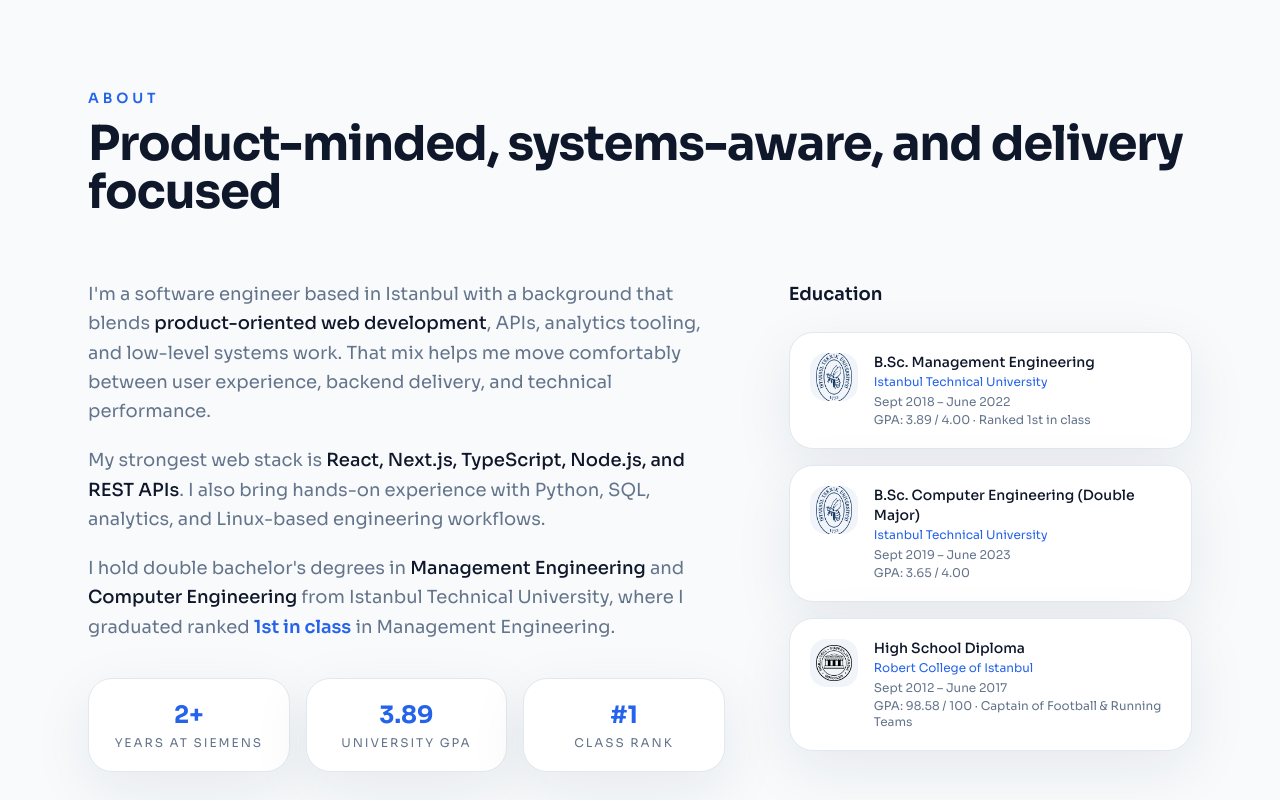
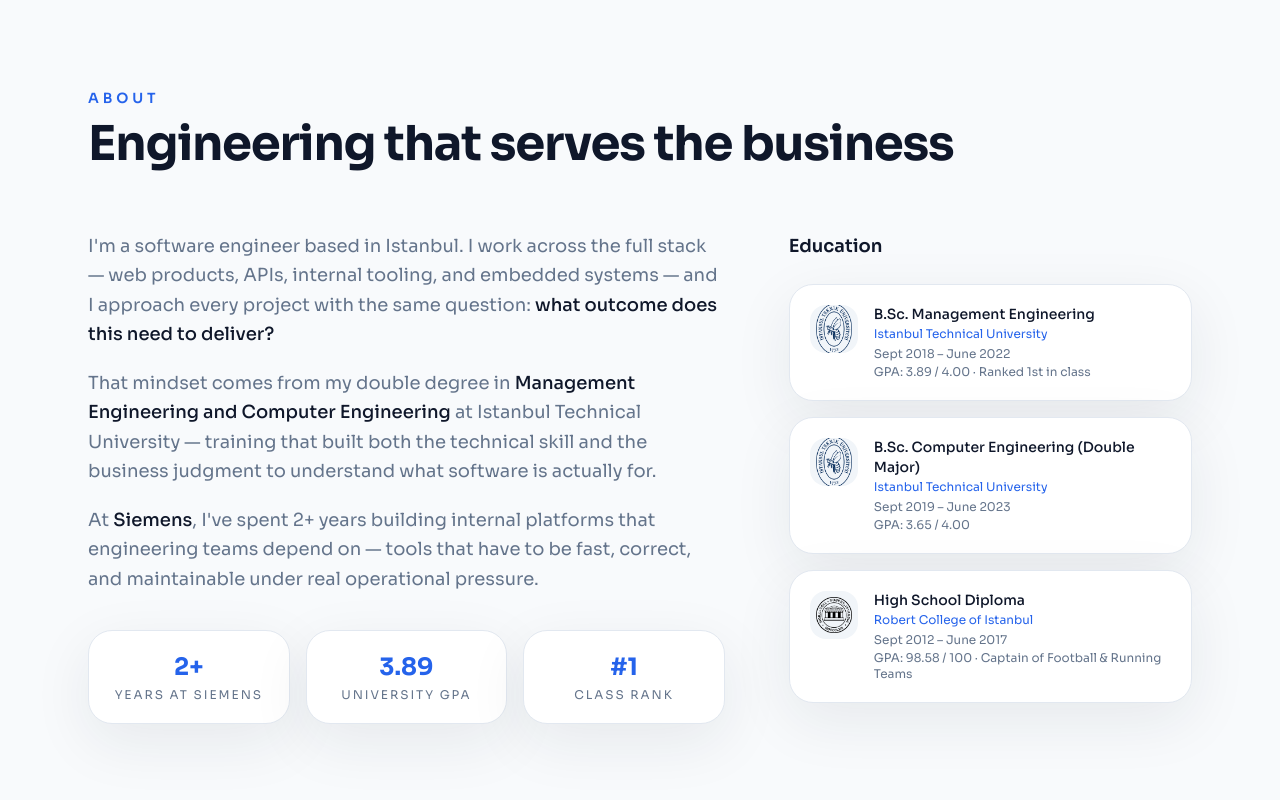
Before and after one commit to tugayapucu/tugaykapucu.com, a Next.js app: page / in a window 1280 px wide. Shown: the part 840-1640 px from the top of the page. Built offline with nearby package versions, Linux system fonts and the light colour scheme.

Commit message:
feat(sections): business-outcome framing across all sections

```diff
--- a/src/components/AboutSection.tsx
+++ b/src/components/AboutSection.tsx
@@ -20,7 +20,7 @@ export default function AboutSection() {
             About
           </p>
           <h2 className="text-4xl font-bold tracking-tight text-[var(--color-text)] sm:text-5xl">
-            Product-minded, systems-aware, and delivery focused
+            Engineering that serves the business
           </h2>
         </motion.div>
 
@@ -31,37 +31,28 @@ export default function AboutSection() {
             className="space-y-5 lg:col-span-3"
           >
             <p className="text-lg leading-relaxed text-[var(--color-text-muted)]">
-              I&apos;m a software engineer based in Istanbul with a background
-              that blends{" "}
+              I&apos;m a software engineer based in Istanbul. I work across the
+              full stack — web products, APIs, internal tooling, and embedded
+              systems — and I approach every project with the same question:{" "}
               <span className="font-medium text-[var(--color-text)]">
-                product-oriented web development
+                what outcome does this need to deliver?
               </span>
-              , APIs, analytics tooling, and low-level systems work. That mix
-              helps me move comfortably between user experience, backend
-              delivery, and technical performance.
             </p>
             <p className="text-lg leading-relaxed text-[var(--color-text-muted)]">
-              My strongest web stack is{" "}
+              That mindset comes from my double degree in{" "}
               <span className="font-medium text-[var(--color-text)]">
-                React, Next.js, TypeScript, Node.js, and REST APIs
-              </span>
-              . I also bring hands-on experience with Python, SQL, analytics,
-              and Linux-based engineering workflows.
+                Management Engineering and Computer Engineering
+              </span>{" "}
+              at Istanbul Technical University — training that built both the
+              technical skill and the business judgment to understand what
+              software is actually for.
             </p>
             <p className="text-lg leading-relaxed text-[var(--color-text-muted)]">
-              I hold double bachelor&apos;s degrees in{" "}
-              <span className="font-medium text-[var(--color-text)]">
-                Management Engineering
-              </span>{" "}
-              and{" "}
-              <span className="font-medium text-[var(--color-text)]">
-                Computer Engineering
-              </span>{" "}
-              from Istanbul Technical University, where I graduated ranked{" "}
-              <span className="font-semibold text-[var(--color-accent)]">
-                1st in class
-              </span>{" "}
-              in Management Engineering.
+              At{" "}
+              <span className="font-medium text-[var(--color-text)]">Siemens</span>,
+              I&apos;ve spent 2+ years building internal platforms that
+              engineering teams depend on — tools that have to be fast, correct,
+              and maintainable under real operational pressure.
             </p>
 
             <div className="grid grid-cols-3 gap-4 pt-4">
--- a/src/components/ContactSection.tsx
+++ b/src/components/ContactSection.tsx
@@ -64,12 +64,12 @@ export default function ContactSection() {
             Contact
           </p>
           <h2 className="text-4xl font-bold tracking-tight text-[var(--color-text)] sm:text-5xl">
-            Hiring for frontend, full-stack, or platform work?
+            Let&apos;s talk about what you&apos;re building
           </h2>
           <p className="mt-5 max-w-2xl text-lg leading-relaxed text-[var(--color-text-muted)]">
-            If you&apos;re building product experiences, internal platforms, or
-            engineering tools, I&apos;d be glad to talk. The form works, and
-            direct email is always fine too.
+            Whether it&apos;s a product role, an engineering position, or a
+            specific project — if there&apos;s a real problem to solve, I want
+            to hear about it.
           </p>
         </motion.div>
 
--- a/src/components/ExperienceSection.tsx
+++ b/src/components/ExperienceSection.tsx
@@ -19,11 +19,11 @@ export default function ExperienceSection() {
             Experience
           </p>
           <h2 className="text-4xl font-bold tracking-tight text-[var(--color-text)] sm:text-5xl">
-            Experience with real operational weight
+            Where I&apos;ve delivered
           </h2>
           <p className="mt-5 text-lg leading-relaxed text-[var(--color-text-muted)]">
-            I&apos;ve worked across enterprise engineering, internal platforms,
-            analytics workflows, and operational web systems.
+            Enterprise engineering, internal platforms, and data workflows — in
+            environments where software has to work reliably at scale.
           </p>
         </motion.div>
 
--- a/src/components/Navbar.tsx
+++ b/src/components/Navbar.tsx
@@ -57,7 +57,7 @@ export default function Navbar() {
     <header
       className={`fixed inset-x-0 top-0 z-50 transition-all duration-300 ${
         scrolled
-          ? "border-b border-[var(--color-border)] bg-[rgba(244,239,230,0.92)] shadow-[0_18px_50px_rgba(20,26,37,0.08)] backdrop-blur-md"
+          ? "border-b border-[var(--color-border)] bg-[rgba(248,250,252,0.92)] shadow-[0_18px_50px_rgba(20,26,37,0.08)] backdrop-blur-md"
           : "bg-transparent"
       }`}
     >
@@ -110,7 +110,7 @@ export default function Navbar() {
       </nav>
 
       {mobileOpen && (
-        <div className="flex flex-col gap-1 border-b border-[var(--color-border)] bg-[rgba(244,239,230,0.96)] px-6 py-4 backdrop-blur-md md:hidden">
+        <div className="flex flex-col gap-1 border-b border-[var(--color-border)] bg-[rgba(248,250,252,0.96)] px-6 py-4 backdrop-blur-md md:hidden">
           {navLinks.map((link) => (
             <button
               key={link.href}
--- a/src/components/ProjectsSection.tsx
+++ b/src/components/ProjectsSection.tsx
@@ -18,11 +18,11 @@ export default function ProjectsSection() {
             Selected Work
           </p>
           <h2 className="text-4xl font-bold tracking-tight text-[var(--color-text)] sm:text-5xl">
-            Work that shows how I build
+            Shipped with measurable results
           </h2>
           <p className="mt-5 text-lg leading-relaxed text-[var(--color-text-muted)]">
-            A few representative pieces of work across internal platforms,
-            analytics tooling, and delivery-focused web systems.
+            Representative work across internal platforms, analytics tooling,
+            and operational web systems — each with a concrete business outcome.
           </p>
         </motion.div>
 
```
